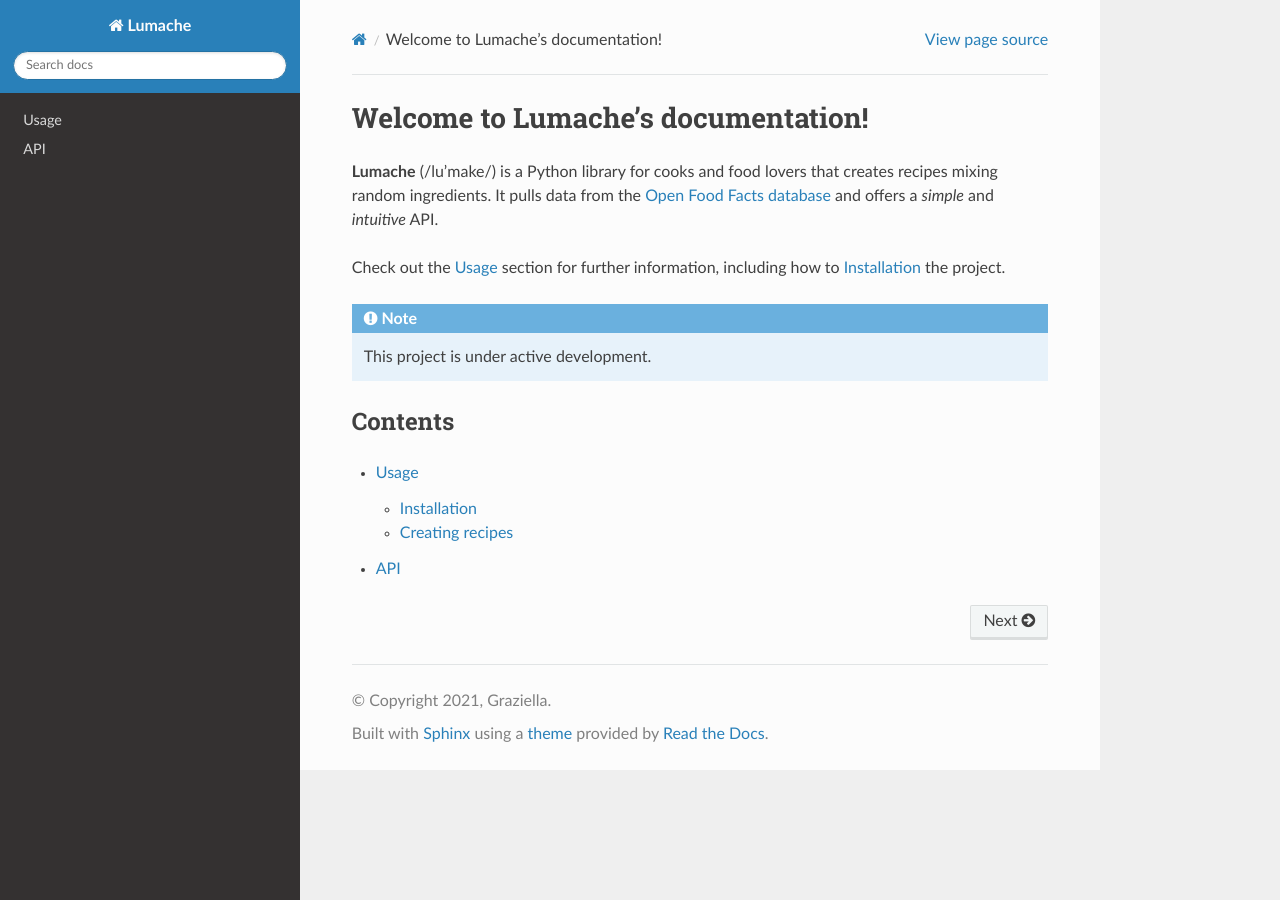
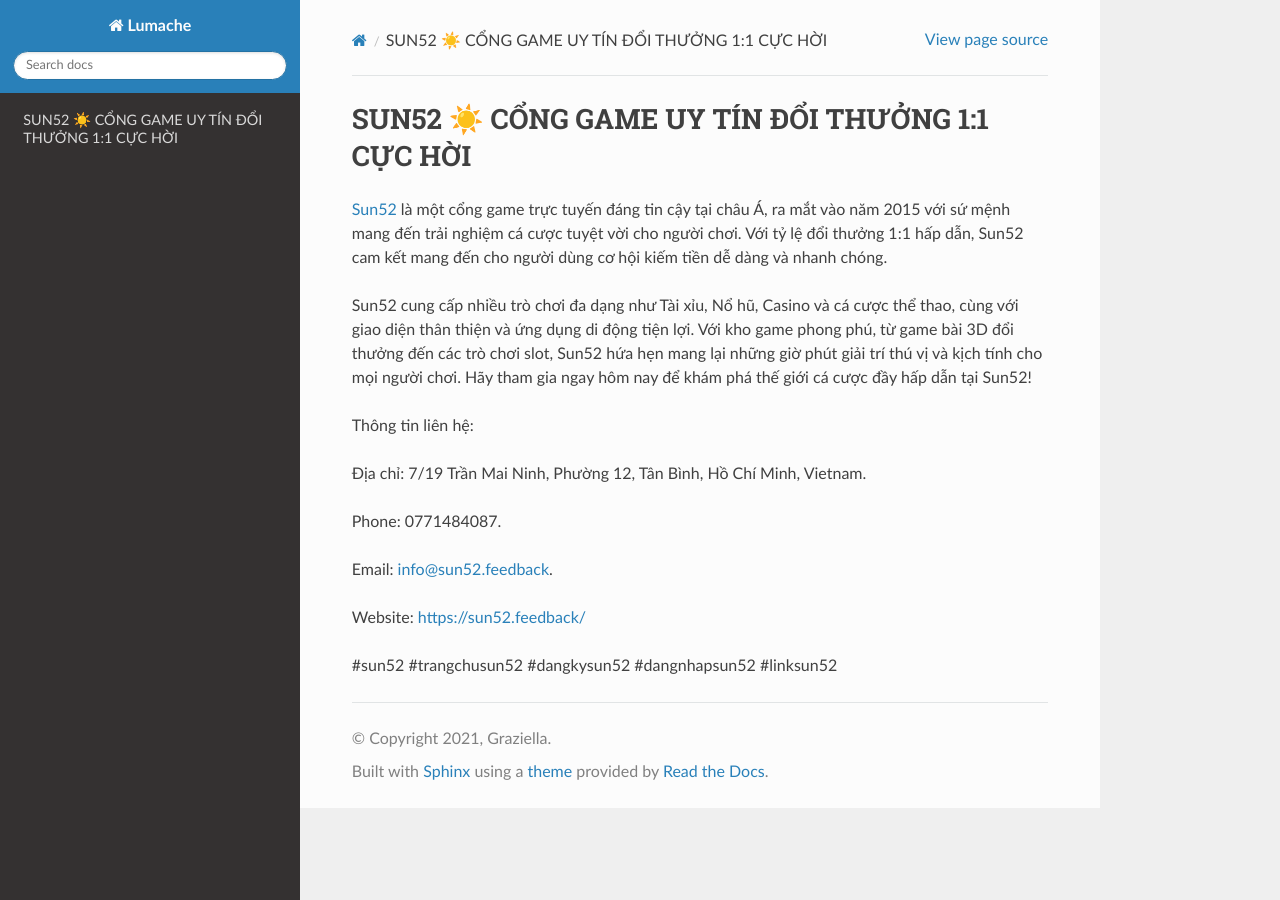
Before and after one commit to JonsCalicut123/sun52feedback, a Sphinx documentation site: the page built from docs/source/index.rst, in a window 1280 px wide. Built offline with Sphinx 7.4.7 and the Read the Docs theme 3.1.0, drawn with Linux system fonts in a browser that asks for light colours.

Commit message:
Update index.rst

```diff
--- a/docs/source/index.rst
+++ b/docs/source/index.rst
@@ -1,22 +1,18 @@
-Welcome to Lumache's documentation!
+SUN52 ☀️ CỔNG GAME UY TÍN ĐỔI THƯỞNG 1:1 CỰC HỜI
 ===================================
 
-**Lumache** (/lu'make/) is a Python library for cooks and food lovers
-that creates recipes mixing random ingredients.
-It pulls data from the `Open Food Facts database <https://world.openfoodfacts.org/>`_
-and offers a *simple* and *intuitive* API.
+`Sun52 <https://sun52.feedback/>`_ là một cổng game trực tuyến đáng tin cậy tại châu Á, ra mắt vào năm 2015 với sứ mệnh mang đến trải nghiệm cá cược tuyệt vời cho người chơi. Với tỷ lệ đổi thưởng 1:1 hấp dẫn, Sun52 cam kết mang đến cho người dùng cơ hội kiếm tiền dễ dàng và nhanh chóng.
 
-Check out the :doc:`usage` section for further information, including
-how to :ref:`installation` the project.
+Sun52 cung cấp nhiều trò chơi đa dạng như Tài xỉu, Nổ hũ, Casino và cá cược thể thao, cùng với giao diện thân thiện và ứng dụng di động tiện lợi. Với kho game phong phú, từ game bài 3D đổi thưởng đến các trò chơi slot, Sun52 hứa hẹn mang lại những giờ phút giải trí thú vị và kịch tính cho mọi người chơi. Hãy tham gia ngay hôm nay để khám phá thế giới cá cược đầy hấp dẫn tại Sun52!
 
-.. note::
+Thông tin liên hệ:
 
-   This project is under active development.
+Địa chỉ: 7/19 Trần Mai Ninh, Phường 12, Tân Bình, Hồ Chí Minh, Vietnam.
 
-Contents
---------
+Phone: 0771484087.
 
-.. toctree::
+Email: info@sun52.feedback.
 
-   usage
-   api
+Website: https://sun52.feedback/
+
+#sun52 #trangchusun52 #dangkysun52 #dangnhapsun52 #linksun52
```
